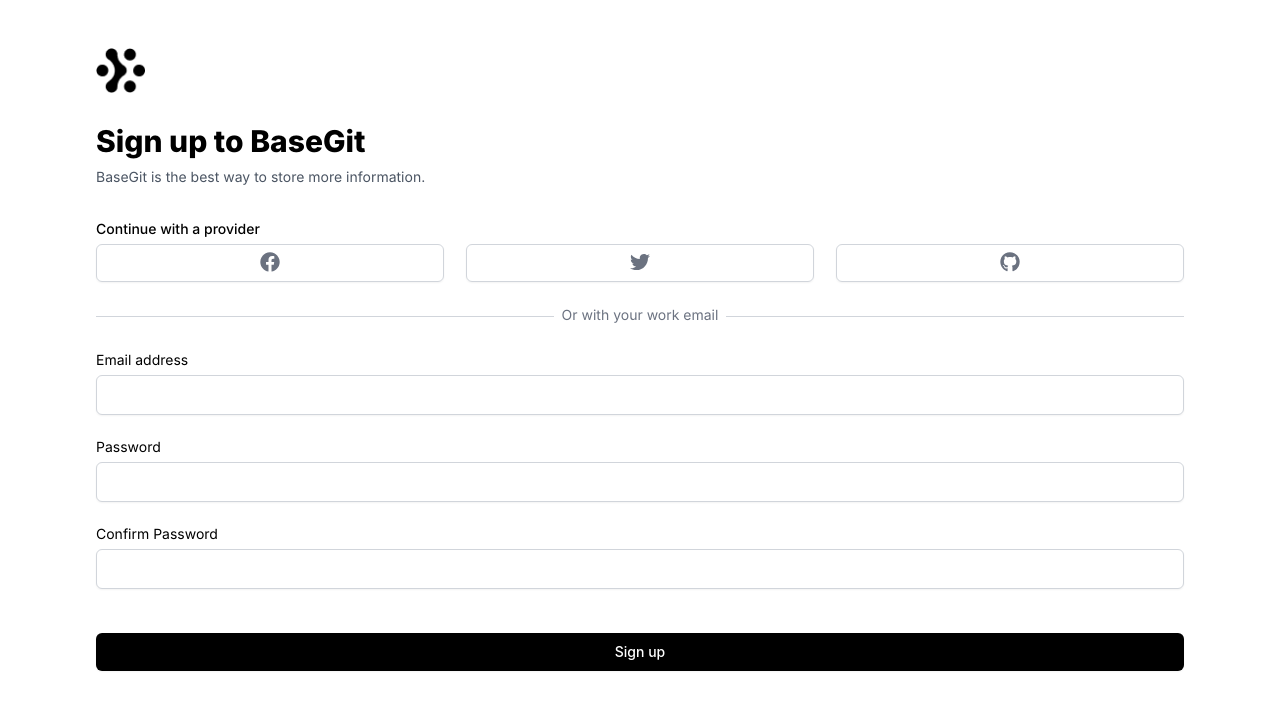
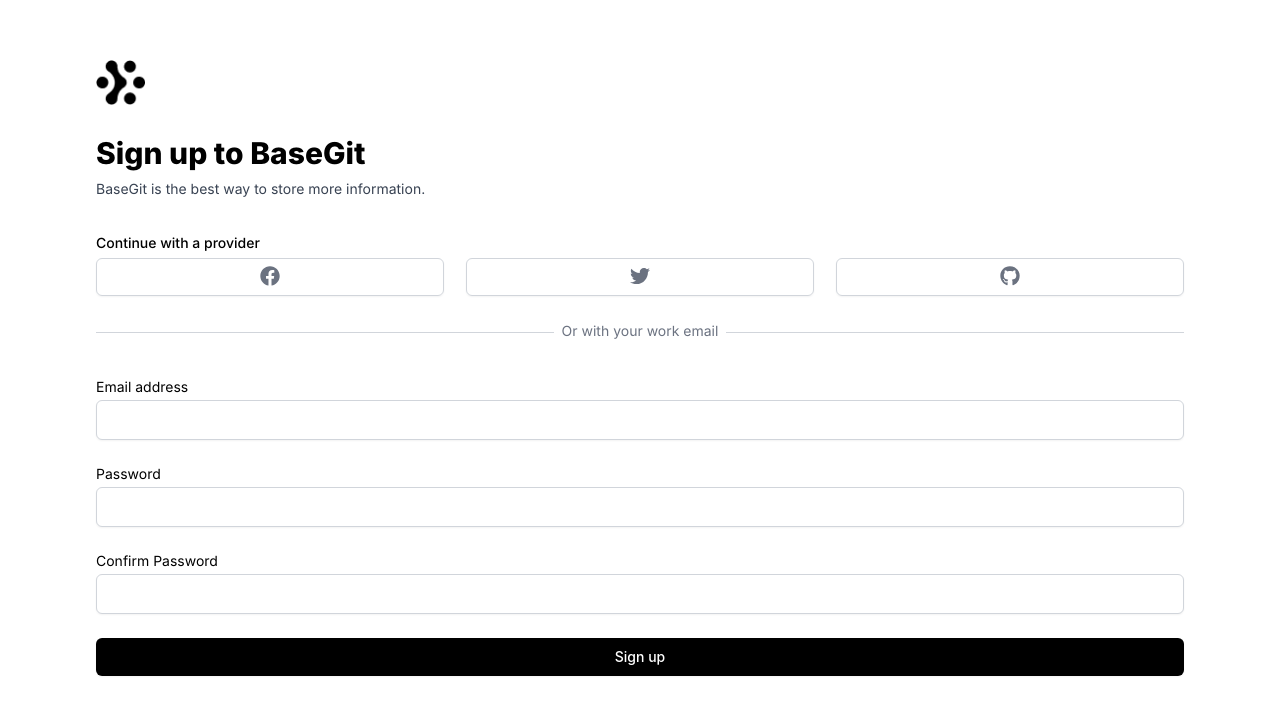
Before and after one commit to emilianoglucero/basement, a Next.js app: page / in a window 1280 px wide. Shown: the top 714 px of the page. Built offline with nearby package versions, Linux system fonts and the light colour scheme; a web font is replaced by a local one.

Commit message:
fix: change gap from flexbox to margin -few color vars fixed

```diff
--- a/src/components/ui/Form.tsx
+++ b/src/components/ui/Form.tsx
@@ -117,8 +117,8 @@
             onChange={setSecond}
           />
         </label>
-        <div>
-          {/* <ul>
+        {/*<div>
+           <ul>
             <li>
               Valid Length:{' '}
               {validPasswordLength ? <span>True</span> : <span>False</span>}
@@ -140,8 +140,8 @@
               Valid Email Length:{' '}
               {validEmailLength ? <span>True</span> : <span>False</span>}
             </li>
-          </ul> */}
-        </div>
+          </ul>
+        </div>*/}
         <button className={styles.button}>Sign up</button>
       </form>
     </section>
--- a/src/css/Form.module.css
+++ b/src/css/Form.module.css
@@ -1,14 +1,24 @@
 .form {
   display: flex;
   flex-direction: column;
-  gap: 22px
+
+  /* gap: 22px */
+}
+
+.form > * {
+  margin: 11px 0;
 }
 
 .label {
   display: flex;
   flex-direction: column;
   font-size: 14px;
-  gap: 4px
+
+  /* gap: 4px */
+}
+
+.label > * {
+  margin: 2px 0;
 }
 
 .input {
@@ -23,10 +33,11 @@
 
   box-shadow: 0 1px 2px rgba(0, 0, 0, 0.05);
   border-radius: 6px;
+  padding: 12px;
 }
 
 .input:focus {
-  border: 1px solid black;
+  border: 1px solid var(--color-secondary);
 }
 
 .input[type=text] {
@@ -38,7 +49,7 @@
   height: 38px;
   background-color: black;
   box-shadow: 0 1px 2px rgba(0, 0, 0, 0.05);
-  color: white;
+  color: var(--color-primary);
   font-size: 14px;
   line-height: 20px;
   font-weight: 500;
@@ -55,7 +66,7 @@
 }
 
 .button:hover {
-  background-color: hsl(220, 90%, 50%);
+  background-color: var(--color-primary-hover);
 }
 
 .button:active {
--- a/src/css/Header.module.css
+++ b/src/css/Header.module.css
@@ -13,6 +13,6 @@
 
 .sub-title {
   font-size: 14px;
-  color: #4b5563;
+  color: var(--color-tertiary);
   line-height: 20px;
 }
--- a/src/css/SocialLogin.module.css
+++ b/src/css/SocialLogin.module.css
@@ -1,7 +1,12 @@
 .wrapper {
   display: flex;
   flex-direction: column;
-  gap: 4px;
+
+  /* gap: 4px; */
+}
+
+.wrapper > * {
+  margin: 2px 0;
 }
 
 .wrapper p {
@@ -14,7 +19,12 @@
   display: flex;
   flex-direction: row;
   justify-content: space-between;
-  gap: 12px;
+
+  /* gap: 12px; */
+}
+
+.text-wrapper > * {
+  margin: 6px 0;
 }
 
 .button {
@@ -29,5 +39,5 @@
 }
 
 .button:hover {
-  color: blue;
+  color: var(--color-primary-hover);
 }
--- a/src/css/global.css
+++ b/src/css/global.css
@@ -2,13 +2,23 @@
 @import './inter.css';
 
 :root {
-  --font-system: -apple-system, BlinkMacSystemFont, Segoe UI, Roboto, Oxygen,
-    Ubuntu, Cantarell, Fira Sans, Droid Sans, Helvetica Neue, sans-serif;
+  --font-system:
+    -apple-system,
+    blinkmacsystemfont,
+    segoe ui,
+    roboto,
+    oxygen,
+    ubuntu,
+    cantarell,
+    fira sans,
+    droid sans,
+    helvetica neue,
+    sans-serif;
   --font-body: 'Inter', var(--font-system), sans-serif;
-
   --color-primary: hsl(0, 0%, 100%);
   --color-secondary: hsl(0, 100%, 0%);
   --color-tertiary: hsl(217, 19%, 27%);
+  --color-primary-hover: hsl(240, 100%, 50%);
 }
 
 body {
--- a/src/css/index.module.css
+++ b/src/css/index.module.css
@@ -3,7 +3,12 @@
   padding: 48px 96px;
   display: flex;
   flex-direction: column;
-  gap: 24px
+
+  /* gap: 24px */
+}
+
+.text-wrapper > * {
+  margin: 12px 0;
 }
 
 .image-wrapper {
```
